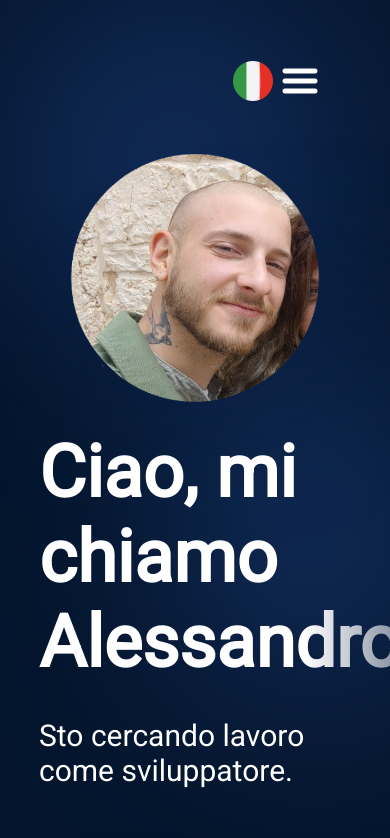
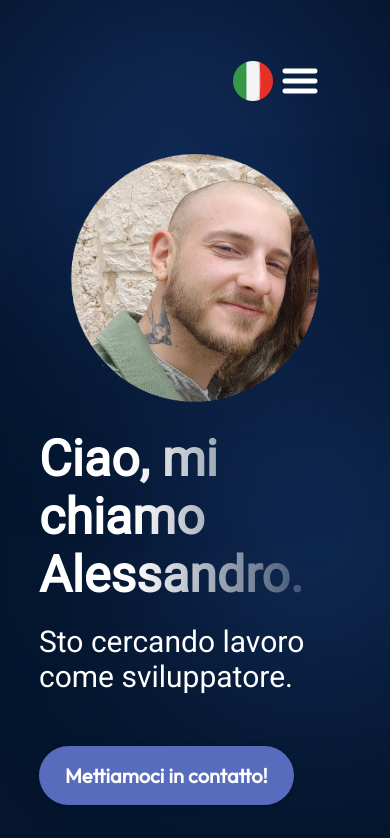
Before and after one commit to ale70029/portoflio_website, a React (Vite) app: page / in a window 390 px wide. Shown: the top 838 px of the page. Built offline with nearby package versions, Linux system fonts and the light colour scheme.

Commit message:
fixed hero mobile 2

```diff
--- a/src/components/Hero/Hero.module.css
+++ b/src/components/Hero/Hero.module.css
@@ -121,4 +121,27 @@
         animation-iteration-count: infinite;
         animation-timing-function: ease-in-out;
     }
+
+    .title {
+        font-size: 50px;
+        font-weight: 700;
+        margin-bottom: 20px;
+        font-family: var(--font-roboto);
+        background: linear-gradient(90deg, rgba(255,255,255,1) 30%,rgba(255,255,255,0) 100%);
+        -webkit-text-fill-color: transparent;
+        background-clip: text;
+    }
+
+    .contactBtn {
+        text-decoration: none;
+        background-color: var(--color-primary);
+        color: var(--color-text);
+        border-radius: 100px;
+        font-size: 20px;
+        font-weight: 600;
+        padding: 17px 26px;
+        box-shadow: 0 0 4px 0 rgba(0,0,0,0.25);
+
+    }
+
 }
```
